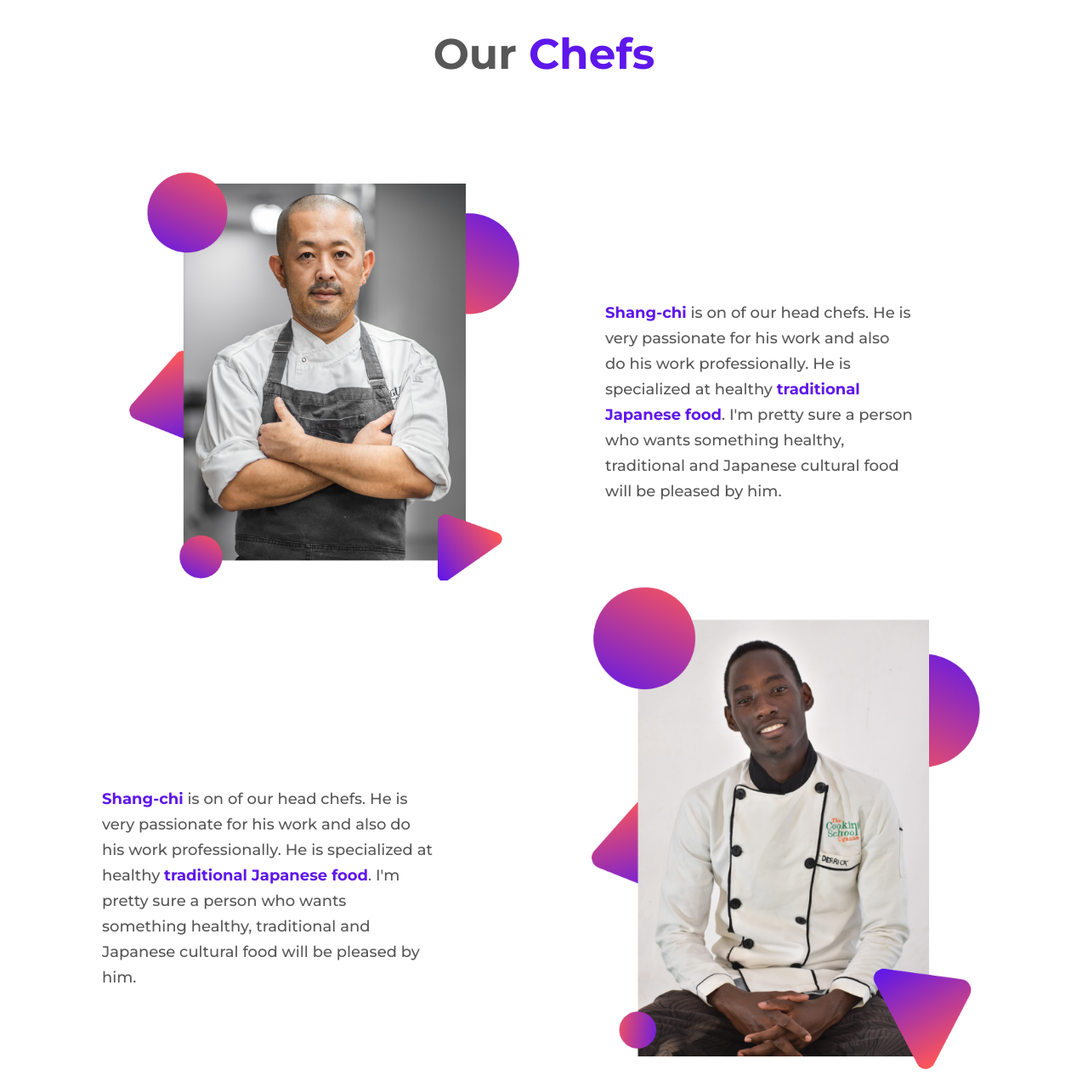
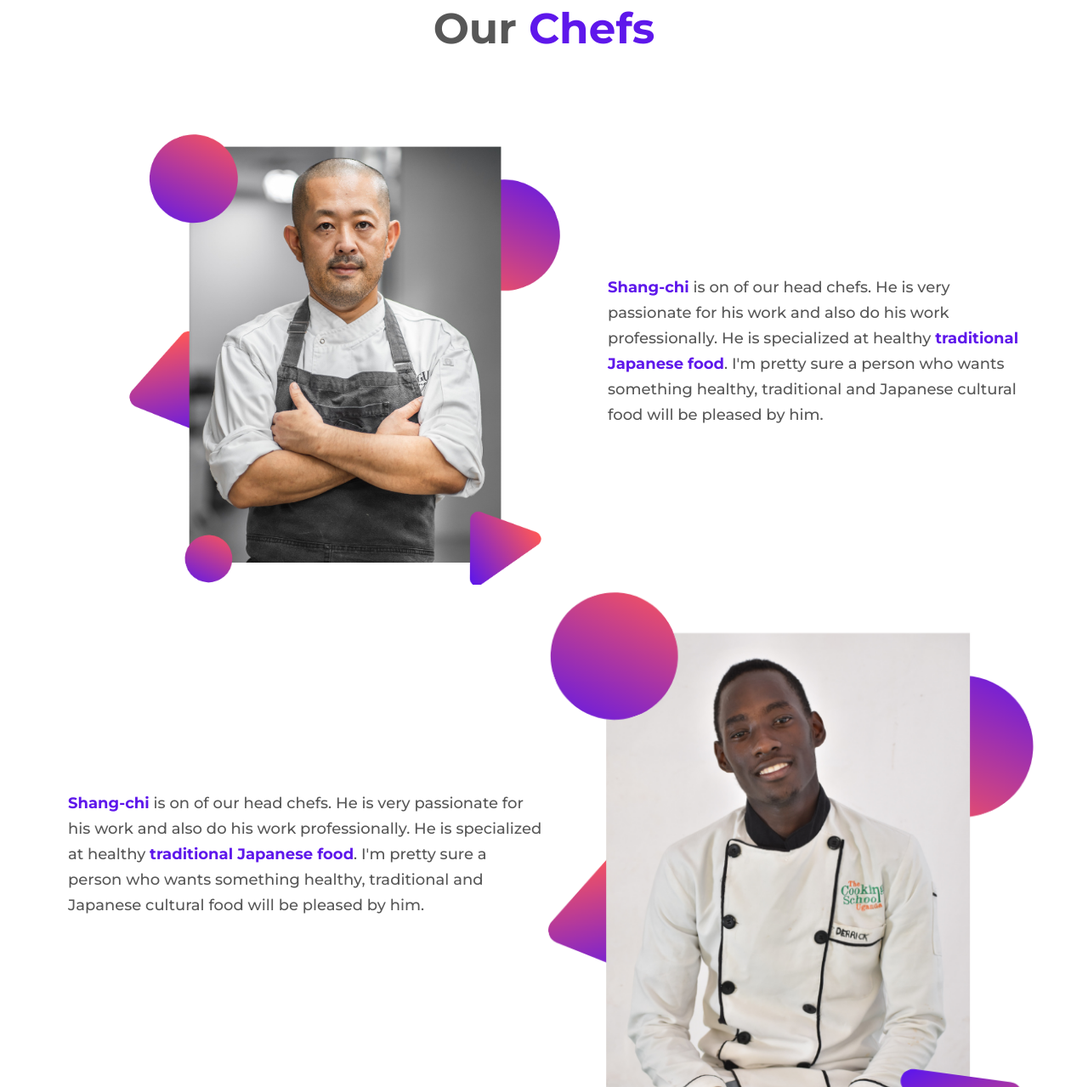
Before and after one commit to Zubian-Rais/food-network, a plain HTML site: page index.html in a window 1280 px wide. Shown: the part 711-1990 px from the top of the page at 85% size. Drawn offline with Linux system fonts and the light colour scheme.

Commit message:
fix commit

```diff
--- a/index.html
+++ b/index.html
@@ -43,7 +43,7 @@
                     <span class="name">Shang-chi</span> is on of our head chefs. He is very passionate for his work and also do his work professionally. He is specialized at healthy <span class="name">traditional Japanese food</span>. I'm pretty sure a person who wants something healthy, traditional and Japanese cultural food will be pleased by him.
                 </p>
             </div>
-            <div class="half-width challa">
+            <div class="half-width">
                 <img class="masters" src="Images/T'challa.png" alt="Black-Panther">
             </div>
         </div>
--- a/style.css
+++ b/style.css
@@ -59,11 +59,11 @@ p{
 }
 
 .half-width{
-    width: 40%;
+    width: 50%;
 }
 
 .healthy{
-    width: 100%;
+    width: 90%;
 }
 
 .banner{
@@ -76,24 +76,18 @@ p{
 
 .shang{
     padding-left: 150px;
-    padding-top: 15px;
 }
 
 .s-description{
     padding-top: 150px;
-    padding-right: 100px;
-    padding-left: 50px;
+    padding-right: 80px;
 }
 
 .name{
     font-weight: 700;
 }
 
-.challa{
-    padding-left: 180px;
-}
-
 .t-description{
     padding-top: 220px;
-    padding-left: 120px;
+    padding-left: 80px;
 }
```
